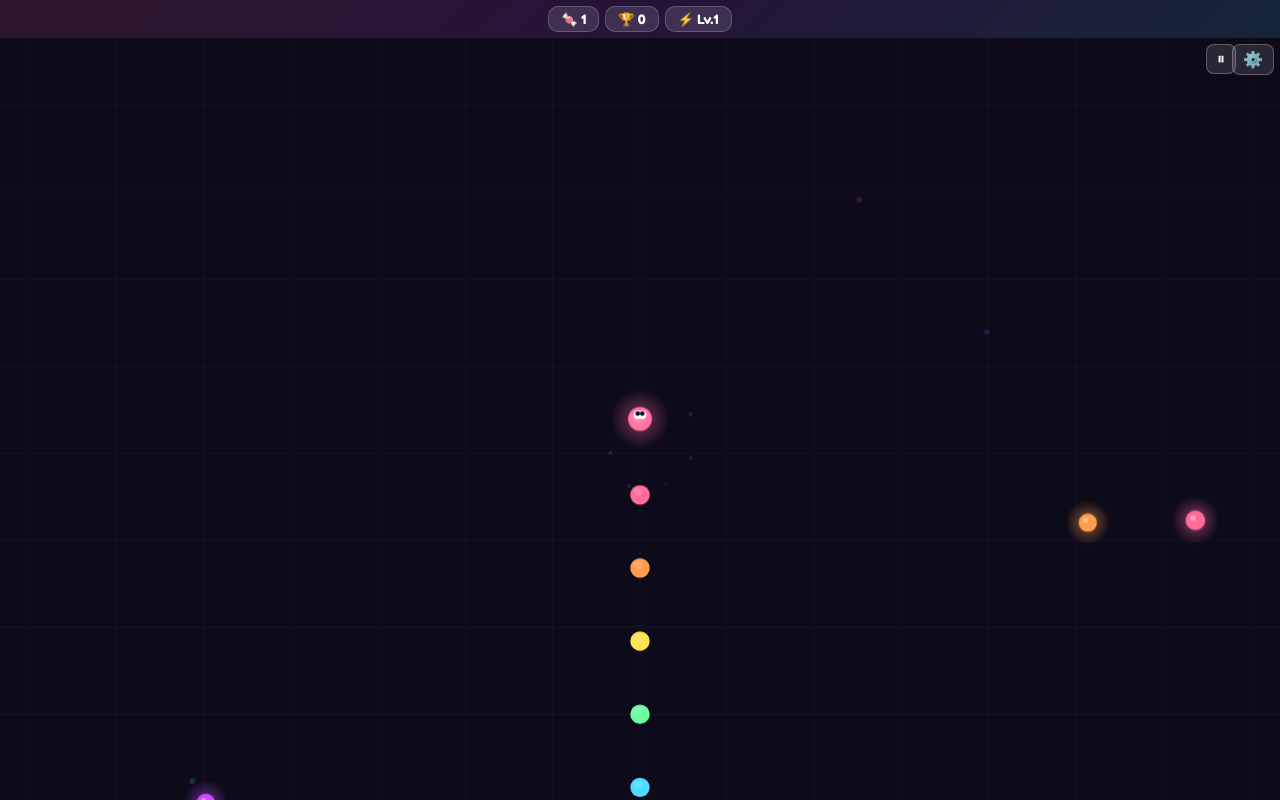
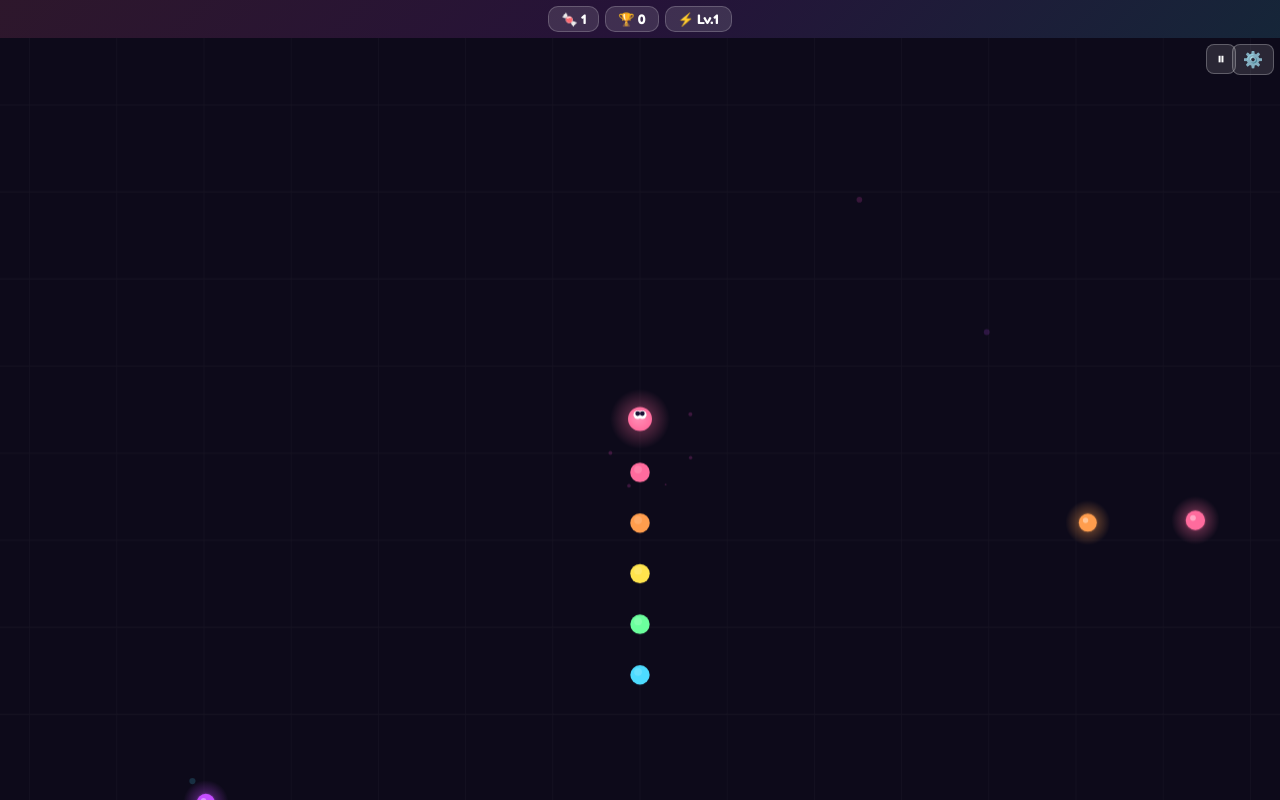
Before and after one commit to Lawrence360311/dopamine-snake, a plain HTML site: page index.html in a window 1280 px wide. Both pictures are taken after a click on the button "🎮 开始游戏". Drawn offline with Linux system fonts and the light colour scheme.

Commit message:
fix: 初始蛇身缩短为5节+球间距缩短30%(13→9)

```diff
--- a/index.html
+++ b/index.html
@@ -107,7 +107,7 @@ canvas{display:block;width:100%;height:100%}
 <script>
 // ===== 世界配置 =====
 const WW=2400,WH=3360,BASE_SPD=155,SPD_INC=7,MAX_SPD=420;
-const HEAD_R=11,BODY_R=9,BODY_SPACE=13,COLL_D=17;
+const HEAD_R=11,BODY_R=9,BODY_SPACE=9,COLL_D=17;
 const TURN_SPD=4.8,FOOD_R=18,CHEST_R=28;
 const FOOD_N=25,TRAIL_MAX=2500;
 const DC={head:'#FF6B9D',body:['#FF6B9D','#FF9D4D','#FFE44D','#6BFF9D','#4DDBFF','#4D7FFF','#C44DFF','#FF4DCF'],
@@ -245,7 +245,7 @@ function startGame(){
   talSet=new Set();talTrig=[50,100,200];talDone=new Set();
   revAvail=0;cWinB=0;fDurB=0;magRB=0;spdGR=0;spdFrz=false;
   particles=[];fTexts=[];trailP=[];flashA=0;paused=false;running=true;lastTs=0;
-  snake={len:15,grow:0};
+  snake={len:5,grow:0};
   document.getElementById('sc').textContent='0';document.getElementById('sp').textContent='1';
   ensureFood();initDecos();
   gA();if(AC&&AC.state==='suspended')AC.resume();if(muOn)stMu();
@@ -392,7 +392,7 @@ function update(dt,ts){
 }
 
 function doRevive(ts){revAvail--;const rm=Math.floor((snake.len+snake.grow)*0.2);
-  for(let i=0;i<rm&&snake.len>5;i++)snake.len--;
+  for(let i=0;i<rm&&snake.len>3;i++)snake.len--;
   invOn=true;invEnd=ts+2500;sHeading+=Math.PI;
   addFT('🍀 复活!',sx,sy-20,'#6BFF9D',20);addP(sx,sy,'#6BFF9D',10);sfRevive()}
 
```
